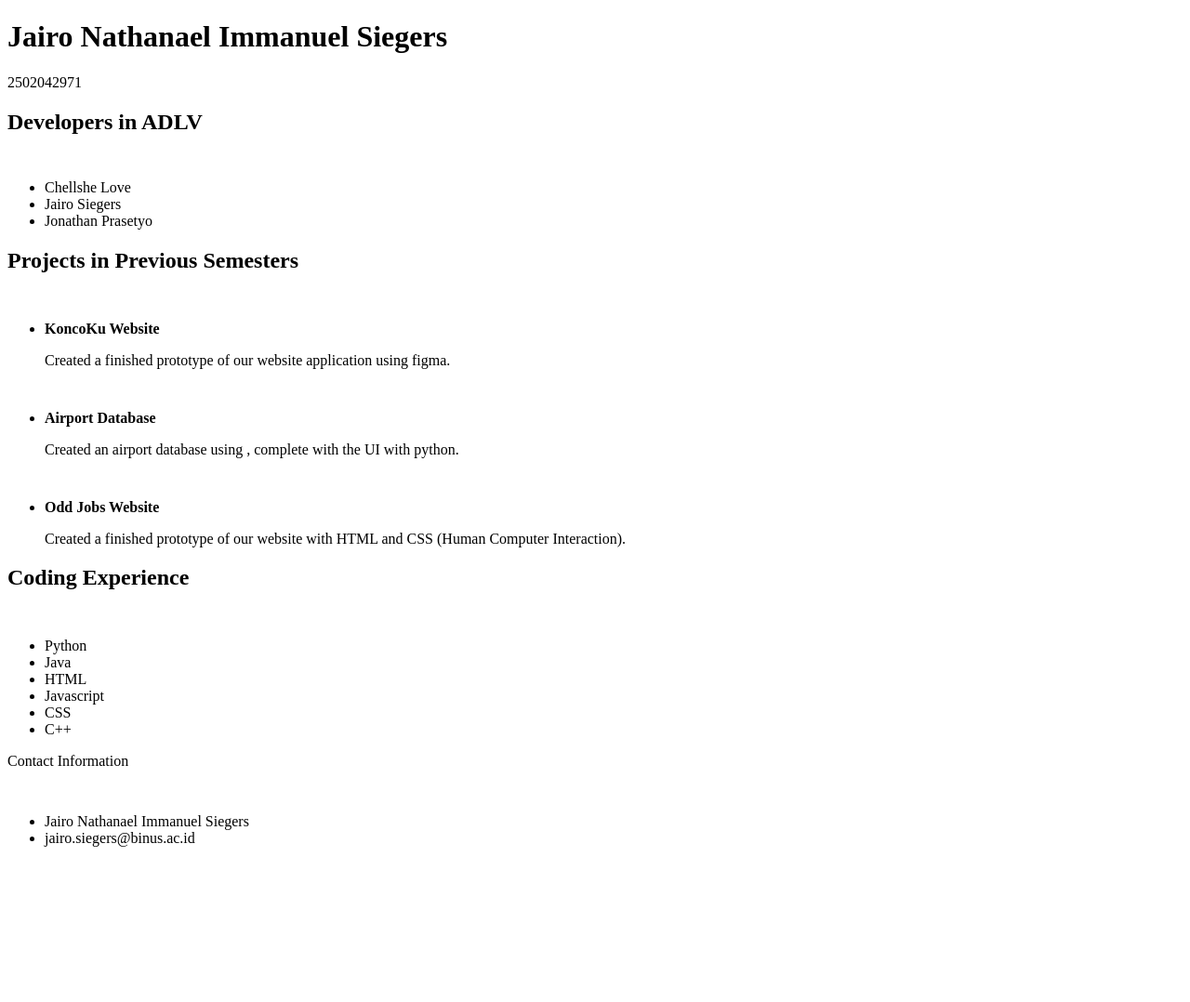
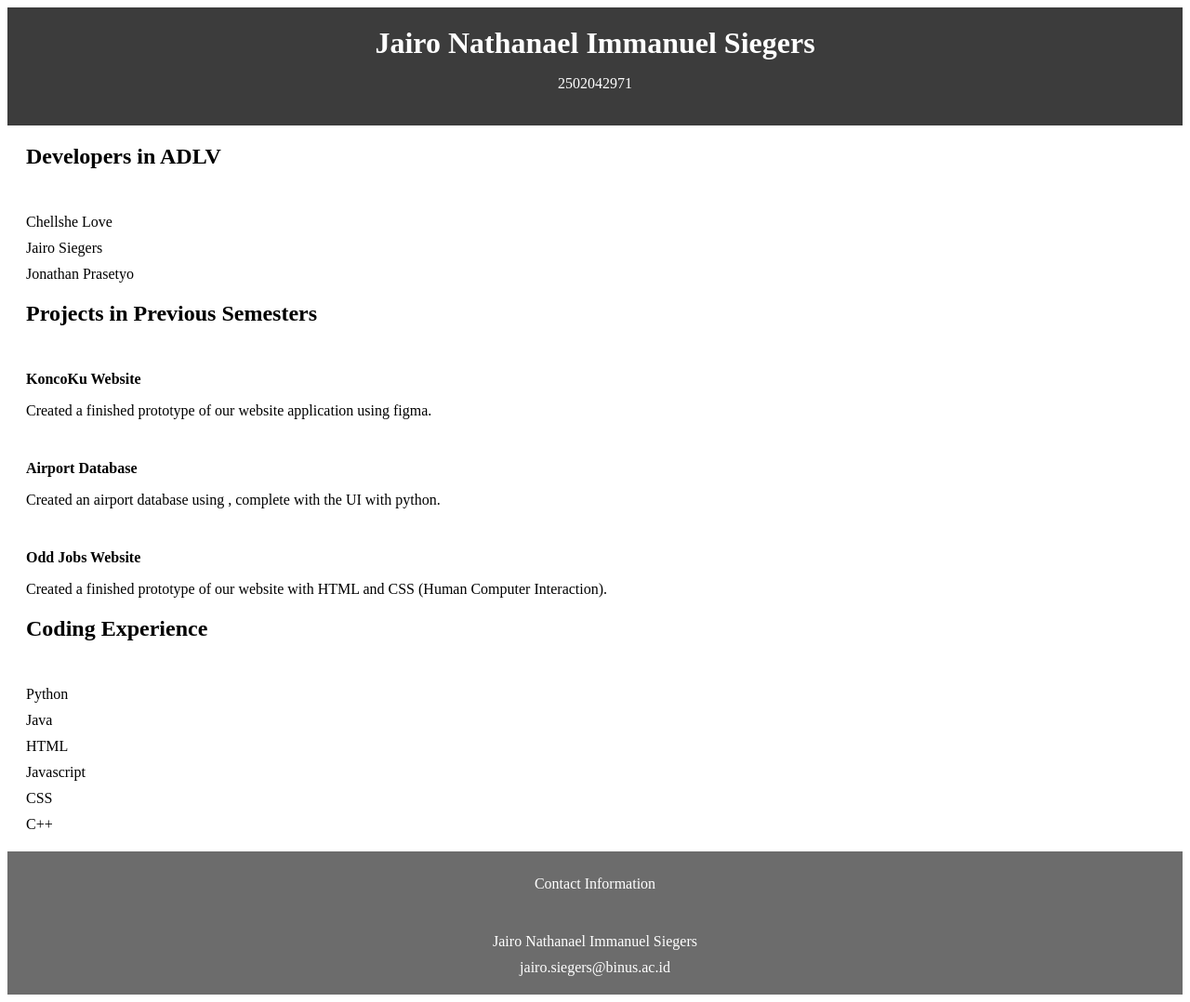
Before and after one commit to jayisnotgay/WADSFPWebpage, a plain HTML site: page index.html in a window 1280 px wide. Shown: the whole page at 93% size. Before the commit the page ends 927 px from the top, so only its background shows below. Drawn offline with Linux system fonts and the light colour scheme.

Commit message:
Update CSS

```diff
--- a/index.html
+++ b/index.html
@@ -2,7 +2,7 @@
 <html>
 <head>
 	<title>Final Project Group Webpage</title>
-	<link rel="stylesheet" type="text/css" href="style.css">
+	<link rel="stylesheet" href="style.css">
 </head>
 <body>
 	<header>
--- a/script.js
+++ b/script.js
@@ -0,0 +1 @@
+alert("Welcome to my page!");
--- a/style.css
+++ b/style.css
@@ -0,0 +1,29 @@
+header {
+	background-color: rgb(60, 60, 60);
+	color: white;
+	padding: 20px;
+	text-align: center;
+}
+main {
+	margin: 20px;
+}
+section {
+	margin-bottom: 20px;
+}
+h1 {
+	margin: 0;
+}
+ul {
+	margin: 0;
+	padding: 0;
+}
+li {
+	list-style: none;
+	margin-bottom: 10px;
+}
+footer {
+	background-color: rgb(108, 108, 108);
+	color: white;
+	padding: 10px;
+	text-align: center;
+}
```
